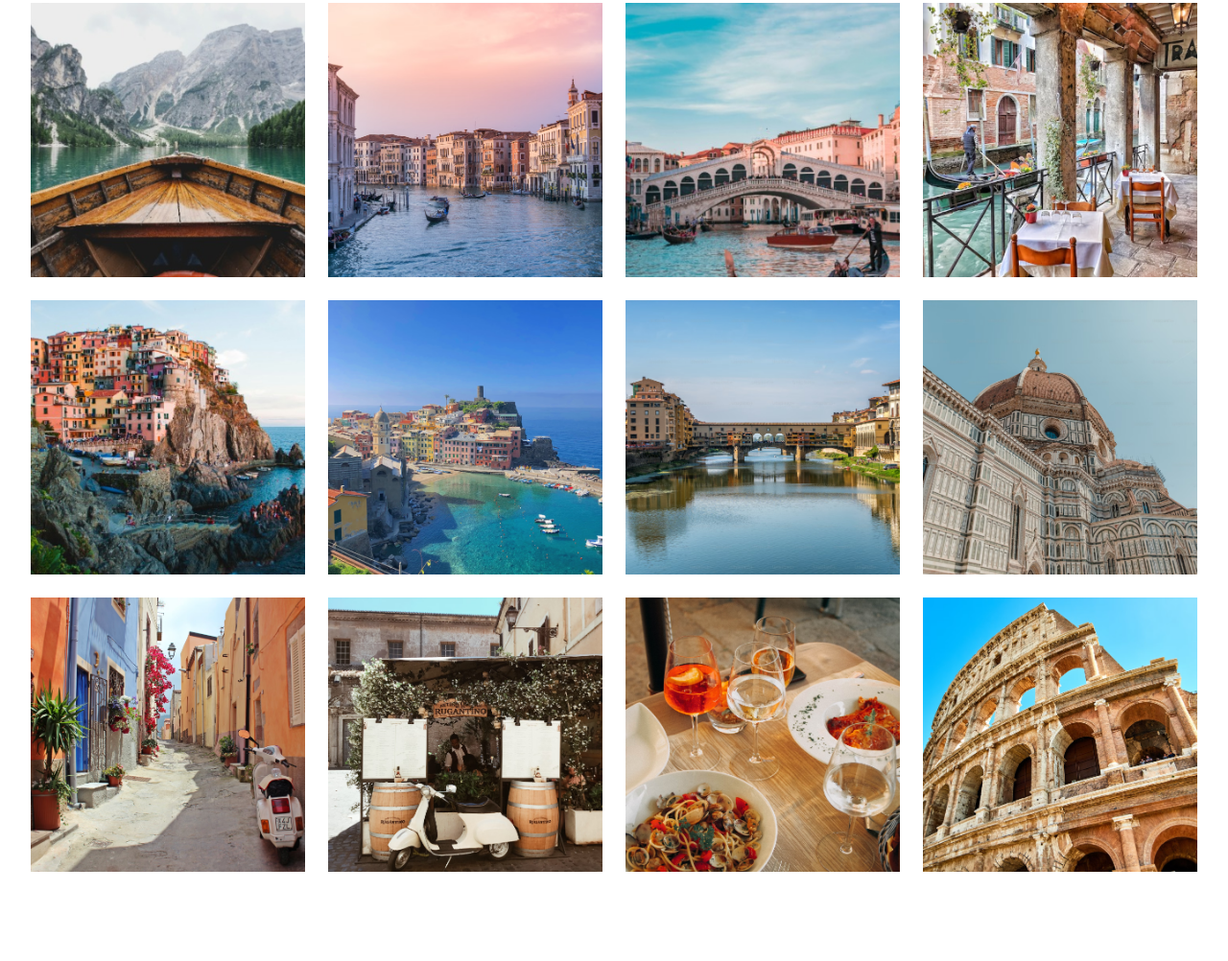
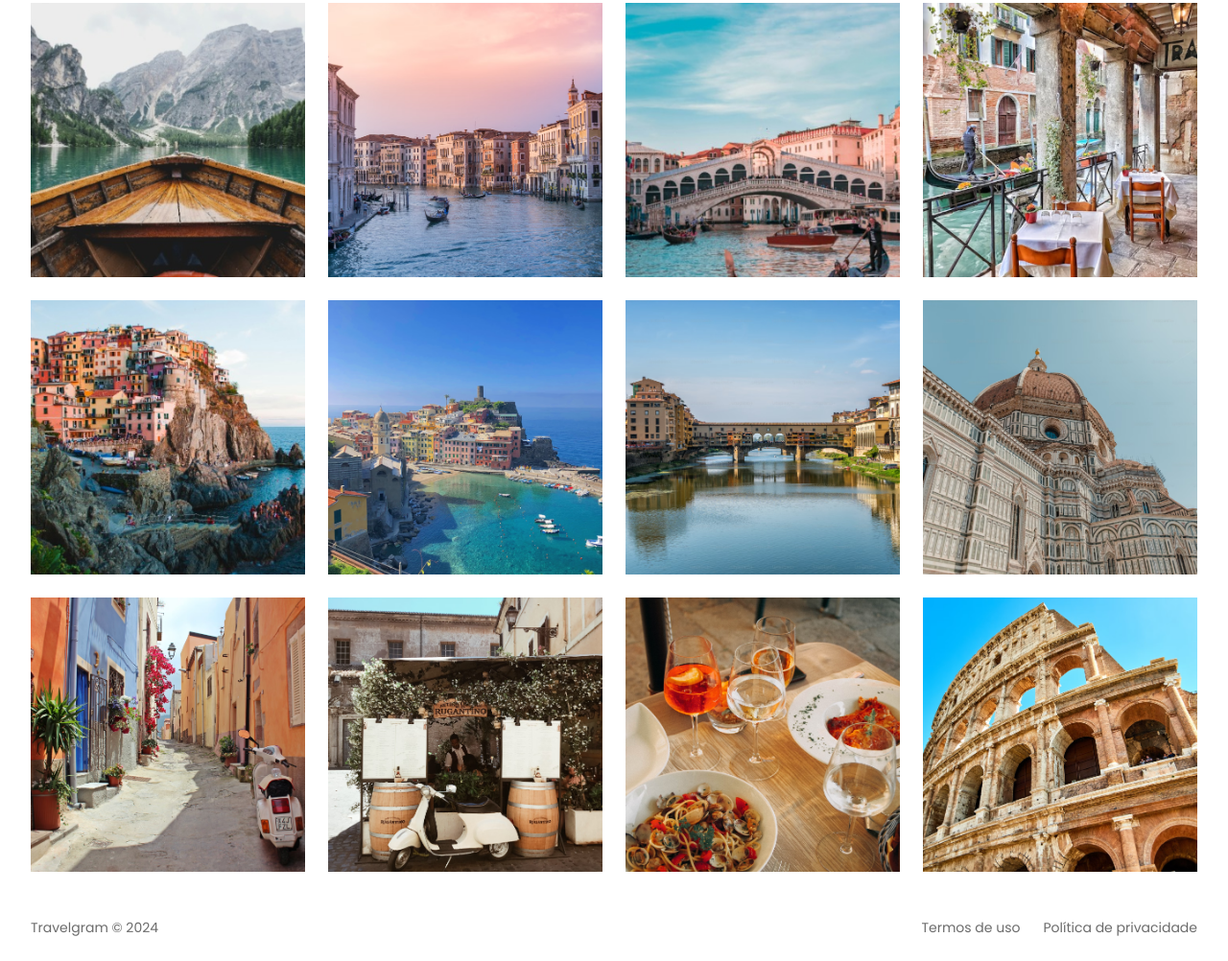
Before and after one commit to Luiz-tkd54/projeto-travalgram, a plain HTML site: page index.html in a window 1280 px wide. Shown: the part 357-1359 px from the top of the page at 96% size. Before the commit the page ends 1290 px from the top, so only its background shows below. Drawn offline with Linux system fonts and the light colour scheme.

Commit message:
done footer

```diff
--- a/index.html
+++ b/index.html
@@ -77,6 +77,11 @@
     <img src="assets/img/Image 11.png" alt="image-11">
     <img src="assets/img/Image 12.png" alt="image-12">
   </main>
+  <footer class="container">
+    <span>Travelgram © 2024</span>
+    <span>Termos de uso</span>
+    <span>Política de privacidade</span>
+  </footer>
 
 </body>
 
--- /dev/null
+++ b/styles/footer.css
@@ -0,0 +1,10 @@
+footer {
+  display: flex;
+  padding-block: 24px;
+  gap: 24px;
+  font: 14px/150% var(--font-family);
+}
+
+footer span:nth-child(1){
+  margin-right: auto;
+}
--- a/styles/header.css
+++ b/styles/header.css
@@ -16,6 +16,11 @@ header .container{
 
 #profile > div{
   max-width: 369px;
+}
+
+#profile img {
+  width: 176px;
+  height: 176px;
 }
 
 #profile h1 {
--- a/styles/index.css
+++ b/styles/index.css
@@ -2,3 +2,4 @@
 @import url(nav.css);
 @import url(header.css);
 @import url(main.css);
+@import url(footer.css);
```
